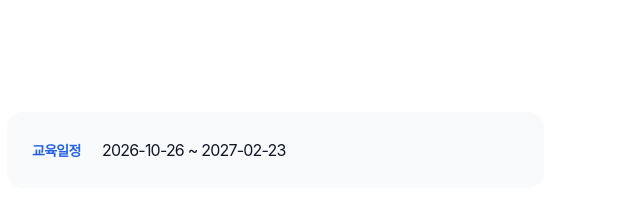
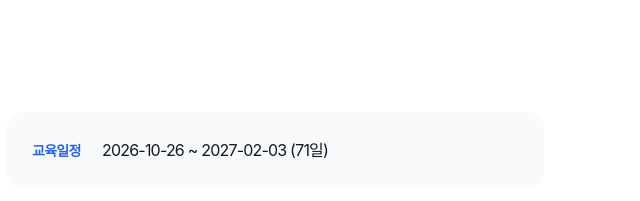
Before and after one commit to xguest7/mithrd, a plain HTML site: page index.html in a window 1280 px wide. Shown: the part 1580-1781 px from the top of the page, 137-777 px from the left. Drawn offline with Linux system fonts and the light colour scheme; a web font is replaced by a local one.

Commit message:
Update index.html

```diff
--- a/index.html
+++ b/index.html
@@ -329,7 +329,7 @@
                 <div class="list">
                     <div class="item curriculum-item">
                         <div class="week-num">교육일정</div>
-                        <div>2026-10-26 ~ 2027-02-23</div>
+                        <div>2026-10-26 ~ 2027-02-03 (71일)</div>
                     </div>
                     <div class="item curriculum-item">
                         <div class="week-num">훈련시간</div>
```
